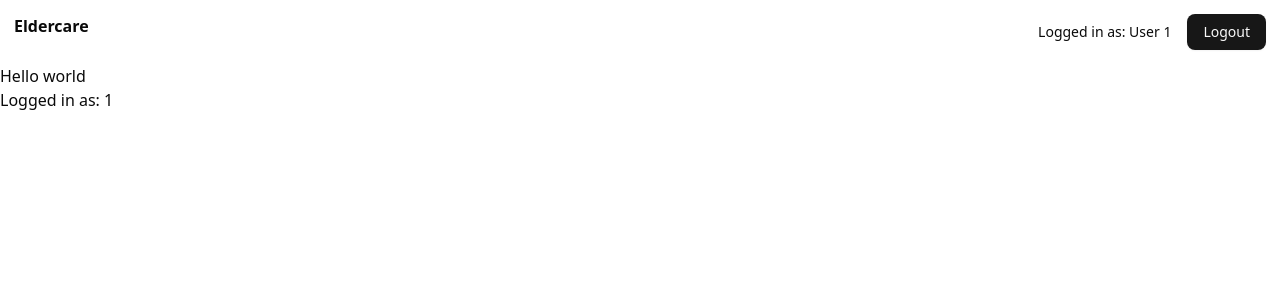
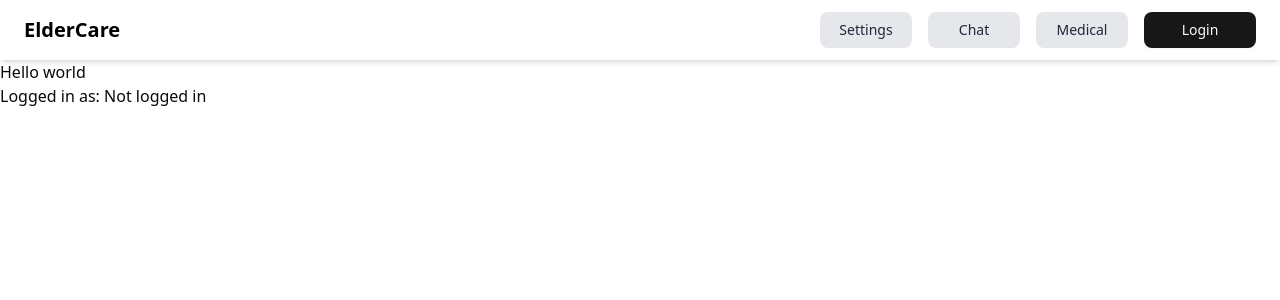
Before and after one commit to provsalt/BED2025Apr_P05_T1, a React (Vite) app in the folder frontend/: page / in a window 1280 px wide. Shown: the top 300 px of the page. Built offline with nearby package versions, Linux system fonts and the light colour scheme; no server answers; sample sign-in values are in the browser's storage.

Commit message:
feat(navbar): display loggedin with the user's name and apply styling - Fetched user's name from backend after login - Displayed "Logged in as: User ID" and "Welcome {name}" in Navbar - Bolded the welcome message using <strong> - Refactored layout to maintain spacing and consistent styles

```diff
--- a/frontend/src/components/navbar/navbar.jsx
+++ b/frontend/src/components/navbar/navbar.jsx
@@ -16,35 +16,45 @@
 //     )
 // }
 import { Link } from "react-router-dom";
-import { Button } from "@/components/ui/button.jsx";
 import { useContext } from "react";
-import { UserContext } from "@/provider/UserContext.js";
+import { UserContext } from "@/provider/UserContext";
+import { Button } from "@/components/ui/button";
 
 export const Navbar = () => {
-  const { id, isAuthenticated, setUser } = useContext(UserContext);
+  const { id, isAuthenticated, name, setUser } = useContext(UserContext);
 
   const handleLogout = () => {
     setUser({ id: null, token: null, isAuthenticated: false });
-    localStorage.removeItem("token");
   };
 
   return (
-    <div className="p-3.5 flex justify-between">
-      <Link className="font-bold" to="/">
-        Eldercare
-      </Link>
+    <nav className="flex items-center justify-between px-6 py-3 shadow-md bg-white">
       <div className="flex items-center gap-4">
-        {isAuthenticated ? (
-          <>
-            <span className="text-sm">Logged in as: User {id}</span>
-            <Button onClick={handleLogout}>Logout</Button>
-          </>
-        ) : (
-          <Button asChild>
-            <Link to="/login">Login</Link>
-          </Button>
+        <Link to="/" className="text-xl font-bold text-black">ElderCare</Link>
+        {isAuthenticated && (
+          <span className="text-sm text-gray-700 whitespace-nowrap">
+            Logged in as: User {id}{" "}
+            <strong className="text-black">Welcome {name}</strong>
+          </span>
         )}
       </div>
-    </div>
+      <div className="flex items-center gap-4">
+        <Button variant="ghost" asChild className="w-23 bg-gray-200 text-gray-800 hover:bg-gray-300">
+          <Link to="/settings">Settings</Link>
+        </Button>
+        <Button variant="ghost" asChild className="w-23 bg-gray-200 text-gray-800 hover:bg-gray-300">
+          <Link to="/chats">Chat</Link>
+        </Button>
+        <Button variant="ghost" asChild className="w-23 bg-gray-200 text-gray-800 hover:bg-gray-300">
+          <Link to="/medical">Medical</Link>
+        </Button>
+
+        {isAuthenticated ? (<Button onClick={handleLogout} className="w-23">Logout</Button>) :
+            (<Button asChild className="w-28">
+              <Link to="/login">Login</Link>
+            </Button>)
+          }
+      </div>
+    </nav>
   );
 };
--- a/frontend/src/provider/UserProvider.jsx
+++ b/frontend/src/provider/UserProvider.jsx
@@ -1,6 +1,7 @@
 import { useEffect, useState } from "react";
 import { decodeJwt } from "jose";
 import { UserContext } from "@/provider/UserContext.js";
+import axios from "axios";
 
 export const UserProvider = ({ children }) => {
   const [user, setUser] = useState({
@@ -21,10 +22,19 @@ export const UserProvider = ({ children }) => {
         return;
       }
 
-      setUser({
-        id: parsed.sub,
-        token,
-        isAuthenticated: true,
+      axios.get("/api/user", {
+        headers: { Authorization: `Bearer ${token}` }
+      })
+      .then((res) => {
+        setUser({
+          id: parsed.sub,
+          token,
+          isAuthenticated: true,
+          name: res.data.name || ""
+        });
+      })
+      .catch((err) => {
+        console.error("Failed to fetch user name", err);
       });
     } catch (err) {
       console.error("Token decode error:", err);
--- a/frontend/src/routes/auth/login.jsx
+++ b/frontend/src/routes/auth/login.jsx
@@ -40,7 +40,7 @@ export const Login = () => {
         token: resp.token,
         isAuthenticated: true
       });
-      setTimeout(() => navigate("/medicine"), 3000);
+      setTimeout(() => navigate("/medical"), 3000);
     } else {
       alert.error({
         title: "Error",
--- a/frontend/src/routes/userSettings/userSettings.jsx
+++ b/frontend/src/routes/userSettings/userSettings.jsx
@@ -271,6 +271,18 @@ useEffect(() => {
 
         <Button type="submit">Update Password</Button>
       </form>
+        <Button
+          variant="destructive"
+          onClick={() => {
+            auth.setUser({ id: null, token: null, isAuthenticated: false });
+            localStorage.removeItem("token");
+            navigate("/");
+          }}
+        >
+          Logout
+        </Button>
     </div>
+
+
   );
 }
```
Also changed, not shown: 1 other file (tests, documents, lock files or other folders).
